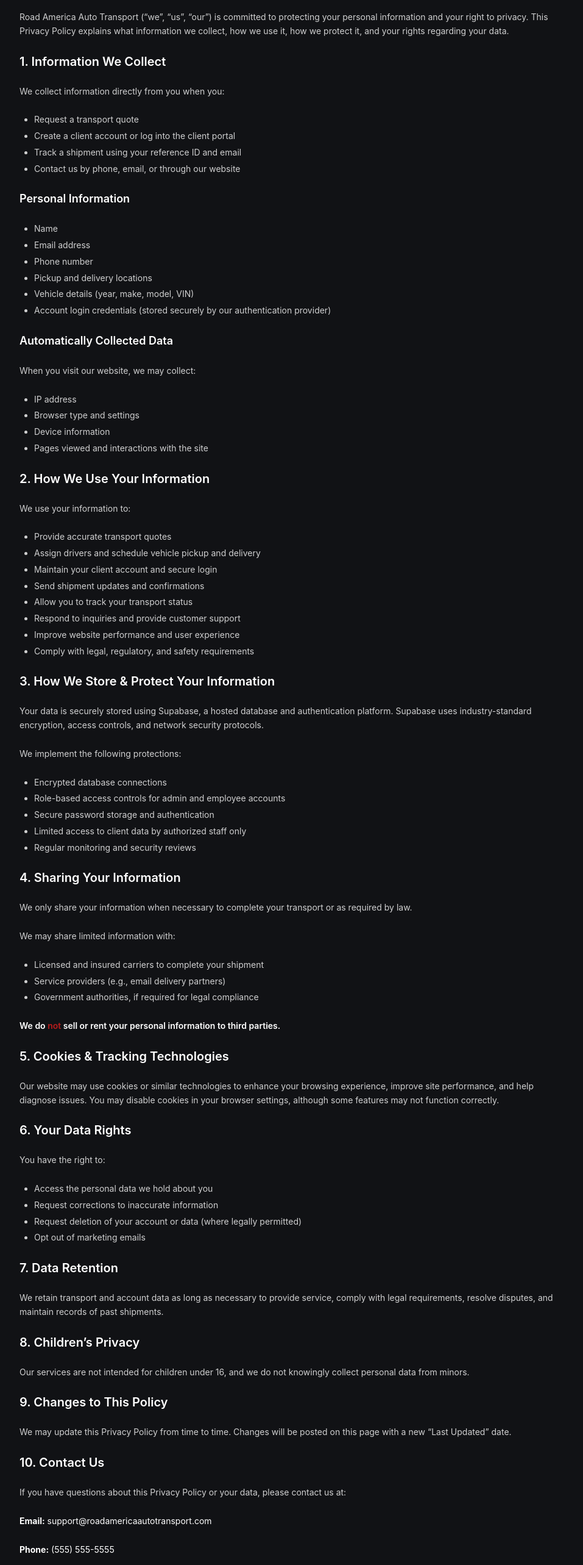
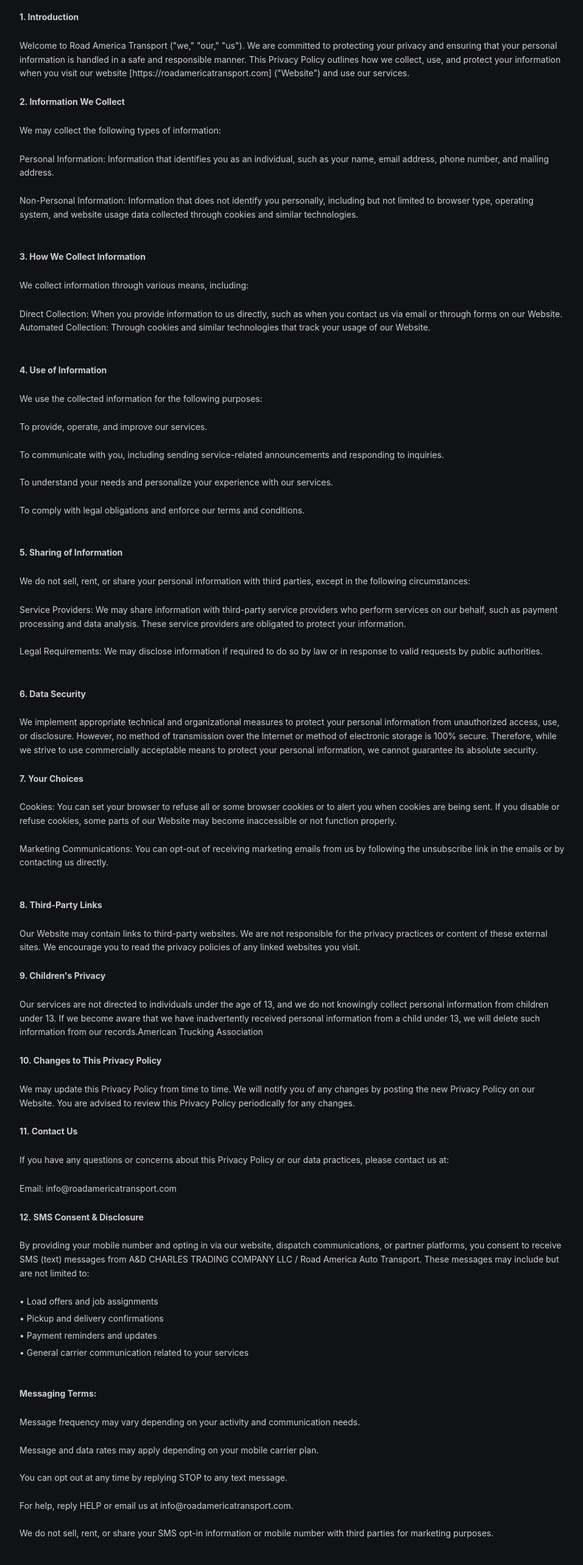
Before and after one commit to devcharles16/road-america-frontend, a React (Vite) app: page /privacy in a window 1280 px wide. Shown: the part 200-2766 px from the top of the page at 61% size, without its empty margins (160-1117 px from the left). Built offline with nearby package versions, Linux system fonts and the light colour scheme.

Commit message:
update privacy policy

```diff
--- a/src/pages/PrivacyPage.tsx
+++ b/src/pages/PrivacyPage.tsx
@@ -10,127 +10,110 @@
 
         <section className="mt-8 space-y-6 text-sm leading-relaxed text-white/80">
 
-          <p>
-            Road America Auto Transport (“we”, “us”, “our”) is committed to
-            protecting your personal information and your right to privacy. This
-            Privacy Policy explains what information we collect, how we use it,
-            how we protect it, and your rights regarding your data.
-          </p>
+          <h2 className="font-bold">1. Introduction</h2>
+<p >Welcome to Road America Transport ("we," "our," "us"). We are committed to protecting your privacy and ensuring that your personal information is handled in a safe and responsible manner. This Privacy Policy outlines how we collect, use, and protect your information when you visit our website [<a href="https://roadamericatransport.com/" target="_blank">https://roadamericatransport.com</a>] ("Website") and use our services.</p>
+<h2 className="font-bold">2. Information We Collect</h2>
+<p >We may collect the following types of information:</p>
+<ul>
+<li >
+<p>Personal Information:&nbsp;Information that identifies you as an individual, such as your name, email address, phone number, and mailing address.<br /><br /></p>
+</li>
+<li >
+<p >Non-Personal Information:&nbsp;Information that does not identify you personally, including but not limited to browser type, operating system, and website usage data collected through cookies and similar technologies.<br /><br /></p>
+</li>
+</ul>
+<h2 className="font-bold">3. How We Collect Information</h2>
+<p >We collect information through various means, including:</p>
+<ul>
+<li >
+<p >Direct Collection:&nbsp;When you provide information to us directly, such as when you contact us via email or through forms on our Website.</p>
+</li>
+<li >
+<p >Automated Collection:&nbsp;Through cookies and similar technologies that track your usage of our Website.<br /><br /></p>
+</li>
+</ul>
+<h2 className="font-bold">4. Use of Information</h2>
+<p >We use the collected information for the following purposes:</p>
+<ul>
+<li >
+<p >To provide, operate, and improve our services.<br /><br /></p>
+</li>
+<li >
+<p >To communicate with you, including sending service-related announcements and responding to inquiries.<br /><br /></p>
+</li>
+<li >
+<p >To understand your needs and personalize your experience with our services.<br /><br /></p>
+</li>
+<li >
+<p >To comply with legal obligations and enforce our terms and conditions.<br /><br /></p>
+</li>
+</ul>
+<h2 className="font-bold">5. Sharing of Information</h2>
+<p >We do not sell, rent, or share your personal information with third parties, except in the following circumstances:</p>
+<ul>
+<li >
+<p >Service Providers:&nbsp;We may share information with third-party service providers who perform services on our behalf, such as payment processing and data analysis. These service providers are obligated to protect your information.<br /><br /></p>
+</li>
+<li >
+<p >Legal Requirements:&nbsp;We may disclose information if required to do so by law or in response to valid requests by public authorities.<br /><br /></p>
+</li>
+</ul>
+<h2 className="font-bold">6. Data Security</h2>
+<p >We implement appropriate technical and organizational measures to protect your personal information from unauthorized access, use, or disclosure. However, no method of transmission over the Internet or method of electronic storage is 100% secure. Therefore, while we strive to use commercially acceptable means to protect your personal information, we cannot guarantee its absolute security.</p>
+<h2 className="font-bold">7. Your Choices</h2>
+<ul>
+<li >
+<p >Cookies:&nbsp;You can set your browser to refuse all or some browser cookies or to alert you when cookies are being sent. If you disable or refuse cookies, some parts of our Website may become inaccessible or not function properly.<br /><br /></p>
+</li>
+<li >
+<p >Marketing Communications:&nbsp;You can opt-out of receiving marketing emails from us by following the unsubscribe link in the emails or by contacting us directly.<br /><br /></p>
+</li>
+</ul>
+<h2 className="font-bold">8. Third-Party Links</h2>
+<p >Our Website may contain links to third-party websites. We are not responsible for the privacy practices or content of these external sites. We encourage you to read the privacy policies of any linked websites you visit.</p>
+<h2 className="font-bold">9. Children's Privacy</h2>
+<p >Our services are not directed to individuals under the age of 13, and we do not knowingly collect personal information from children under 13. If we become aware that we have inadvertently received personal information from a child under 13, we will delete such information from our records.<a href="https://www.trucking.org/privacy-policy?utm_source=chatgpt.com" target="_blank">American Trucking Association</a></p>
+<h2 className="font-bold">10. Changes to This Privacy Policy</h2>
+<p >We may update this Privacy Policy from time to time. We will notify you of any changes by posting the new Privacy Policy on our Website. You are advised to review this Privacy Policy periodically for any changes.</p>
+<h2 className="font-bold">11. Contact Us</h2>
+<p >If you have any questions or concerns about this Privacy Policy or our data practices, please contact us at:</p>
+<ul>
+<li >
+<p >Email: <a href="mailto:info@roadamericatransport.com" target="_blank">info@roadamericatransport.com</a></p>
+</li>
+</ul>
+<h2 className="font-bold">12.&nbsp;SMS Consent &amp; Disclosure</h2>
+<p >By providing your mobile number and opting in via our website, dispatch communications, or partner platforms, you consent to receive SMS (text) messages from&nbsp;A&amp;D CHARLES TRADING COMPANY LLC / Road America Auto Transport. These messages may include but are not limited to:&nbsp;</p>
 
-          <h2 className="text-xl font-semibold text-white mt-6">1. Information We Collect</h2>
-          <p>We collect information directly from you when you:</p>
-          <ul className="list-disc ml-6 mt-2 space-y-1">
-            <li>Request a transport quote</li>
-            <li>Create a client account or log into the client portal</li>
-            <li>Track a shipment using your reference ID and email</li>
-            <li>Contact us by phone, email, or through our website</li>
-          </ul>
+<ul className="space-y-2 text-sm text-white/80">
+  <li>• Load offers and job assignments</li>
+  <li>• Pickup and delivery confirmations</li>
+  <li>• Payment reminders and updates</li>
+  <li>• General carrier communication related to your services</li>
+</ul>
 
-          <h3 className="text-lg font-semibold text-white mt-4">Personal Information</h3>
-          <ul className="list-disc ml-6 mt-2 space-y-1">
-            <li>Name</li>
-            <li>Email address</li>
-            <li>Phone number</li>
-            <li>Pickup and delivery locations</li>
-            <li>Vehicle details (year, make, model, VIN)</li>
-            <li>Account login credentials (stored securely by our authentication provider)</li>
-          </ul>
-
-          <h3 className="text-lg font-semibold text-white mt-4">Automatically Collected Data</h3>
-          <p>When you visit our website, we may collect:</p>
-          <ul className="list-disc ml-6 mt-2 space-y-1">
-            <li>IP address</li>
-            <li>Browser type and settings</li>
-            <li>Device information</li>
-            <li>Pages viewed and interactions with the site</li>
-          </ul>
-
-          <h2 className="text-xl font-semibold text-white mt-6">2. How We Use Your Information</h2>
-          <p>We use your information to:</p>
-          <ul className="list-disc ml-6 mt-2 space-y-1">
-            <li>Provide accurate transport quotes</li>
-            <li>Assign drivers and schedule vehicle pickup and delivery</li>
-            <li>Maintain your client account and secure login</li>
-            <li>Send shipment updates and confirmations</li>
-            <li>Allow you to track your transport status</li>
-            <li>Respond to inquiries and provide customer support</li>
-            <li>Improve website performance and user experience</li>
-            <li>Comply with legal, regulatory, and safety requirements</li>
-          </ul>
-
-          <h2 className="text-xl font-semibold text-white mt-6">3. How We Store & Protect Your Information</h2>
-          <p>Your data is securely stored using Supabase, a hosted database and authentication platform. Supabase uses industry-standard encryption, access controls, and network security protocols.</p>
-          <p className="mt-2">We implement the following protections:</p>
-          <ul className="list-disc ml-6 mt-2 space-y-1">
-            <li>Encrypted database connections</li>
-            <li>Role-based access controls for admin and employee accounts</li>
-            <li>Secure password storage and authentication</li>
-            <li>Limited access to client data by authorized staff only</li>
-            <li>Regular monitoring and security reviews</li>
-          </ul>
-
-          <h2 className="text-xl font-semibold text-white mt-6">4. Sharing Your Information</h2>
-          <p>We only share your information when necessary to complete your transport or as required by law.</p>
-
-          <p className="mt-2">We may share limited information with:</p>
-          <ul className="list-disc ml-6 mt-2 space-y-1">
-            <li>Licensed and insured carriers to complete your shipment</li>
-            <li>Service providers (e.g., email delivery partners)</li>
-            <li>Government authorities, if required for legal compliance</li>
-          </ul>
-
-          <p className="mt-2 font-semibold text-white">
-            We do <span className="text-brand-red">not</span> sell or rent your
-            personal information to third parties.
-          </p>
-
-          <h2 className="text-xl font-semibold text-white mt-6">5. Cookies & Tracking Technologies</h2>
-          <p>
-            Our website may use cookies or similar technologies to enhance your
-            browsing experience, improve site performance, and help diagnose
-            issues. You may disable cookies in your browser settings, although
-            some features may not function correctly.
-          </p>
-
-          <h2 className="text-xl font-semibold text-white mt-6">6. Your Data Rights</h2>
-          <p>You have the right to:</p>
-          <ul className="list-disc ml-6 mt-2 space-y-1">
-            <li>Access the personal data we hold about you</li>
-            <li>Request corrections to inaccurate information</li>
-            <li>Request deletion of your account or data (where legally permitted)</li>
-            <li>Opt out of marketing emails</li>
-          </ul>
-
-          <h2 className="text-xl font-semibold text-white mt-6">7. Data Retention</h2>
-          <p>
-            We retain transport and account data as long as necessary to provide
-            service, comply with legal requirements, resolve disputes, and
-            maintain records of past shipments.
-          </p>
-
-          <h2 className="text-xl font-semibold text-white mt-6">8. Children’s Privacy</h2>
-          <p>
-            Our services are not intended for children under 16, and we do not
-            knowingly collect personal data from minors.
-          </p>
-
-          <h2 className="text-xl font-semibold text-white mt-6">9. Changes to This Policy</h2>
-          <p>
-            We may update this Privacy Policy from time to time. Changes will be
-            posted on this page with a new “Last Updated” date.
-          </p>
-
-          <h2 className="text-xl font-semibold text-white mt-6">10. Contact Us</h2>
-          <p>
-            If you have questions about this Privacy Policy or your data, please
-            contact us at:
-          </p>
-          <p className="mt-2 text-white">
-            <strong>Email:</strong> support@roadamericaautotransport.com
-          </p>
-          <p className="text-white">
-            <strong>Phone:</strong> (555) 555-5555
-          </p>
+<br />
+<h2 className="font-bold">Messaging Terms:</h2>
+<ul>
+<li >
+<p >Message frequency may vary depending on your activity and communication needs.<br /><br /></p>
+</li>
+<li >
+<p >Message and data rates may apply depending on your mobile carrier plan.<br /><br /></p>
+</li>
+<li >
+<p >You can opt out at any time by replying STOP to any text message.<br /><br /></p>
+</li>
+<li >
+<p >For help, reply HELP or email us at info@roadamericatransport.com.<br /><br /></p>
+</li>
+<li >
+<p >We do not sell, rent, or share your SMS opt-in information or mobile number with third parties for marketing purposes.</p>
+</li>
+</ul>
+<br />
+<p >For more information, please refer to our full Terms &amp; Conditions.<br /><br /></p>
+<p >By using our Website and services, you acknowledge that you have read and understood this Privacy Policy.</p>
 
         </section>
       </div>
```
